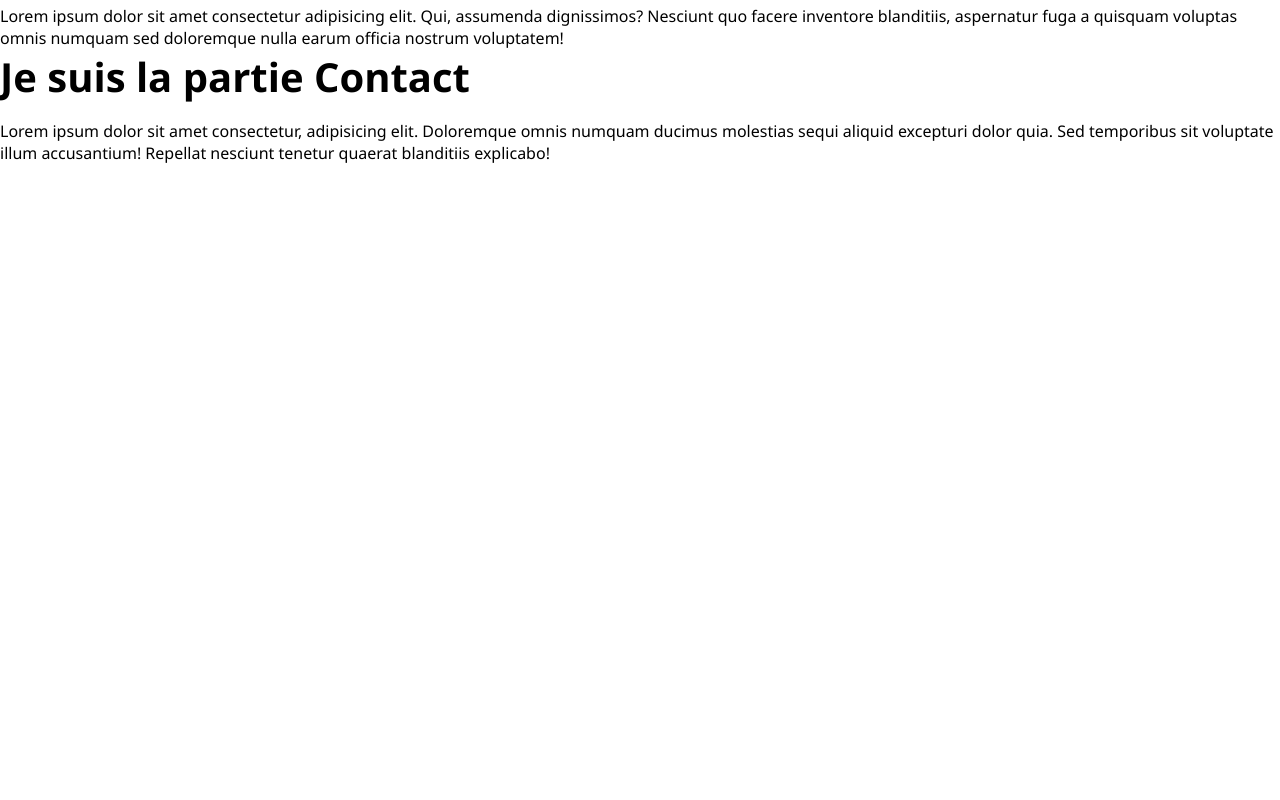
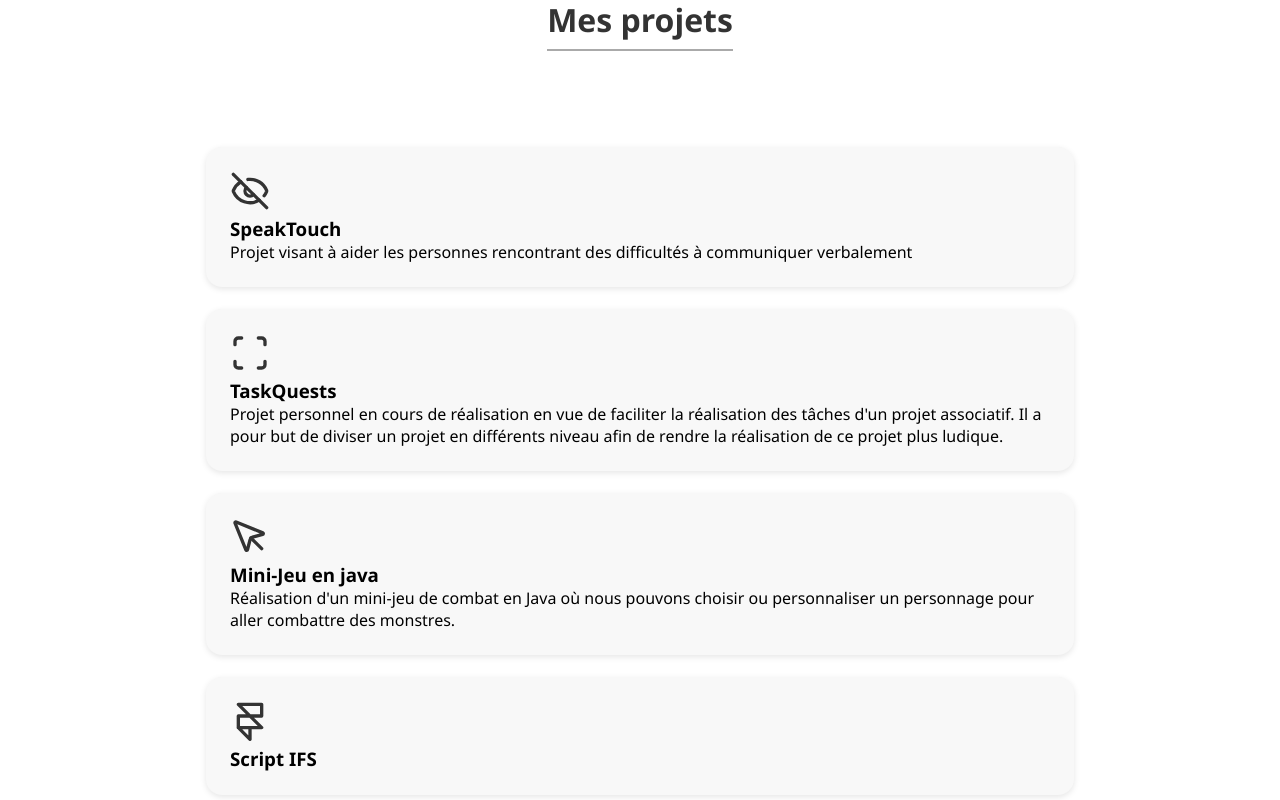
Before and after one commit to yanis-meziane/portefolio, a React (Create React App) app: page / in a window 1280 px wide. Shown: the part 3800-4600 px from the top of the page. Before the commit the page ends 3964 px from the top, so only its background shows below. Built offline with nearby package versions, Linux system fonts and the light colour scheme.

Commit message:
Modification

```diff
--- a/src/components/CSS/main.css
+++ b/src/components/CSS/main.css
@@ -76,6 +76,7 @@ h1 {
   background-color: rgba(225, 225, 225, 0.6);
 }
 
+/* Education & Engagement cards */
 
 #about{
   display: flex;
@@ -84,8 +85,6 @@ h1 {
   width: 100%;
   flex-direction: column;
 }
-
-
 
 #AboutMe_main {
   display: flex;
@@ -109,7 +108,6 @@ h1 {
   margin: 0 auto 2rem;
 }
 
-/* Education & Engagement cards */
 #education {
   gap: 2rem;
   padding: 1rem;
@@ -187,3 +185,67 @@ h2{
   transform: translateY(-5px);
   background-color: #f0f0f0;
 }
+
+
+
+/* Partie Projets */
+
+#projectsMaster{
+  display: flex;
+  justify-content: center;
+  align-items: center;
+  width: 100%;
+  flex-direction: column;
+
+}
+
+#projectsMain {
+  display: flex;
+  justify-content: center;
+  flex-direction: column;
+  gap: 3rem;
+  padding: 2rem;
+  width: 100%;
+  background: white;
+  margin-top: 2rem;
+}
+
+#projectsMain h2 {
+  font-size: 2rem;
+  margin-bottom: 1rem;
+  text-align: center;
+  color: #333;
+  border-bottom: 2px solid #aaa;
+  padding-bottom: 0.5rem;
+  width: fit-content;
+  margin: 0 auto 2rem;
+}
+
+#projects {
+  padding: 1rem;
+  width: 100%;
+  max-width: 900px;
+  margin: 0 auto;
+}
+
+.allProjects {
+  background-color: #f8f8f8;
+  padding: 1.5rem;
+  border-radius: 1rem;
+  box-shadow: 0 2px 6px rgba(0, 0, 0, 0.1);
+  gap: 1.5rem;
+  transition: transform 0.2s ease;
+  width: 100%;
+}
+
+.allProjects:hover {
+  transform: translateY(-5px);
+  background-color: #f0f0f0;
+}
+
+.allProjects svg {
+  width: 40px;
+  height: 40px;
+  color: #333;
+  flex-shrink: 0;
+}
--- a/src/components/projet.jsx
+++ b/src/components/projet.jsx
@@ -1,8 +1,78 @@
-export const Projet = () => {
+import "./CSS/main.css";
+import { EyeOff, Framer, MousePointer, Scan} from "lucide-react";
+
+ export const Projet = () => {
     return(
-        <section id="projects">
-            <h1>Je suis la page projet</h1>
-            <p>Lorem ipsum dolor sit amet consectetur adipisicing elit. Qui, assumenda dignissimos? Nesciunt quo facere inventore blanditiis, aspernatur fuga a quisquam voluptas omnis numquam sed doloremque nulla earum officia nostrum voluptatem!</p>
+        <section id="projectsMaster">
+            <div id="projectsMain">
+                <h2>Mes projets</h2>
+                    <article id="projects">
+                        <div className="allProjects">
+                            <div>
+                                <EyeOff />
+                            </div>
+                            <div>
+                                <h3>
+                                    SpeakTouch
+                                </h3>
+                            </div>
+                            <div>
+                                <p>
+                                    Projet visant à aider les personnes rencontrant des difficultés à communiquer verbalement
+                                </p>
+                            </div>
+                        </div>
+                    <br />
+                        <div className="allProjects">
+                            <div>
+                                <Scan />
+                            </div>
+                            <div>
+                                <h3>
+                                    TaskQuests
+                                </h3>
+                            </div>
+                            <div>
+                                <p>
+                                    Projet personnel en cours de réalisation en vue de faciliter la réalisation des tâches d'un projet associatif. Il a pour but de diviser un projet en différents niveau afin de rendre la réalisation de ce projet plus ludique.
+                                </p>
+                            </div>
+                        </div>
+                    <br />
+                        <div className="allProjects">
+                            <div>
+                                <MousePointer />
+                            </div>
+                            <div>
+                                <h3>
+                                    Mini-Jeu en java
+                                </h3>
+                            </div>
+                            <div>
+                                <p>
+                                    Réalisation d'un mini-jeu de combat en Java où nous pouvons choisir ou personnaliser un personnage pour aller combattre des monstres.
+                                </p>
+                            </div>
+                        </div>
+                    <br />
+                        <div className="allProjects">
+                            <div>
+                                <Framer />
+                            </div>
+                            <div>
+                                <h3>
+                                    Script IFS
+                                </h3>
+                            </div>
+                            <div>
+                                <p>
+
+                                </p>
+                            </div>
+                        </div>
+
+                    </article>
+            </div>
         </section>
     )
 }
```
